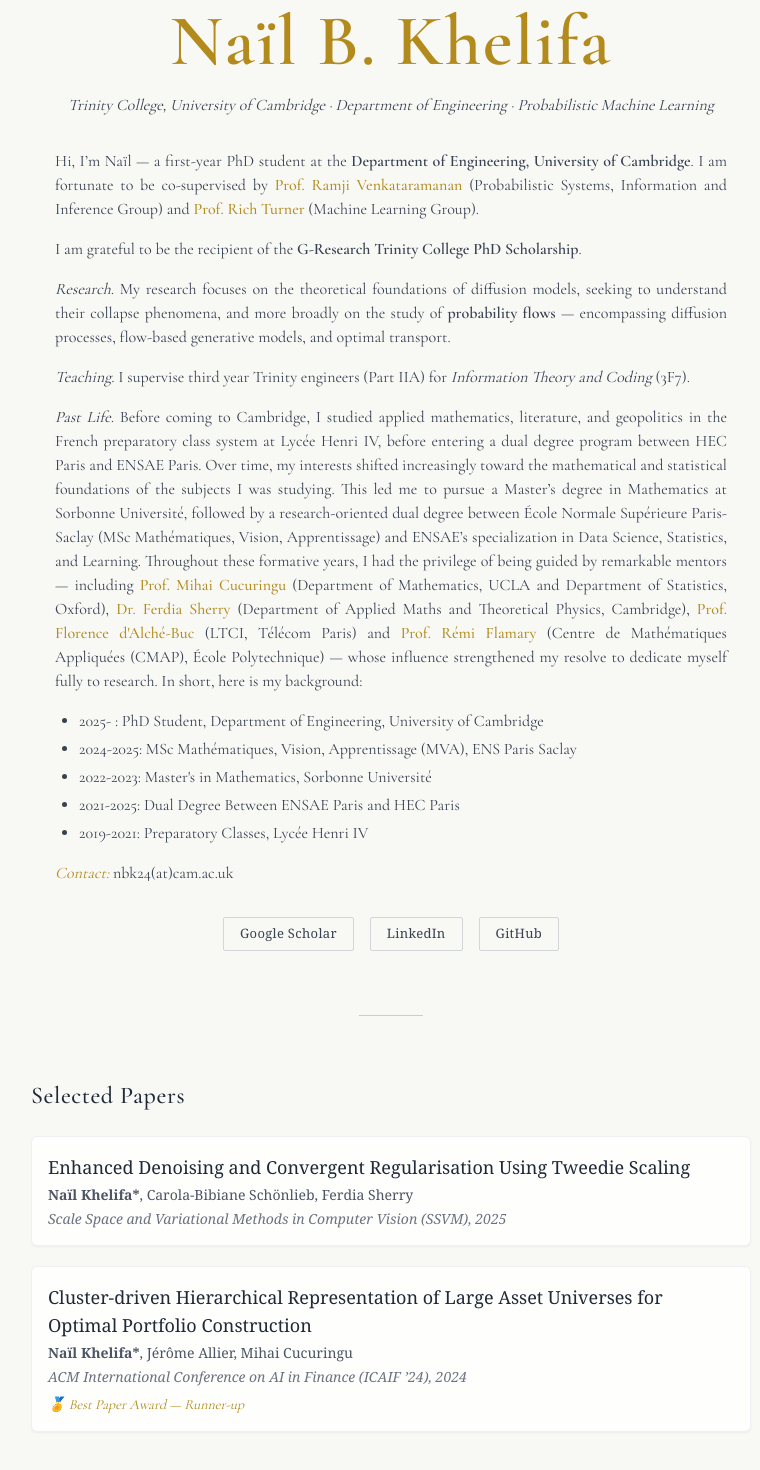
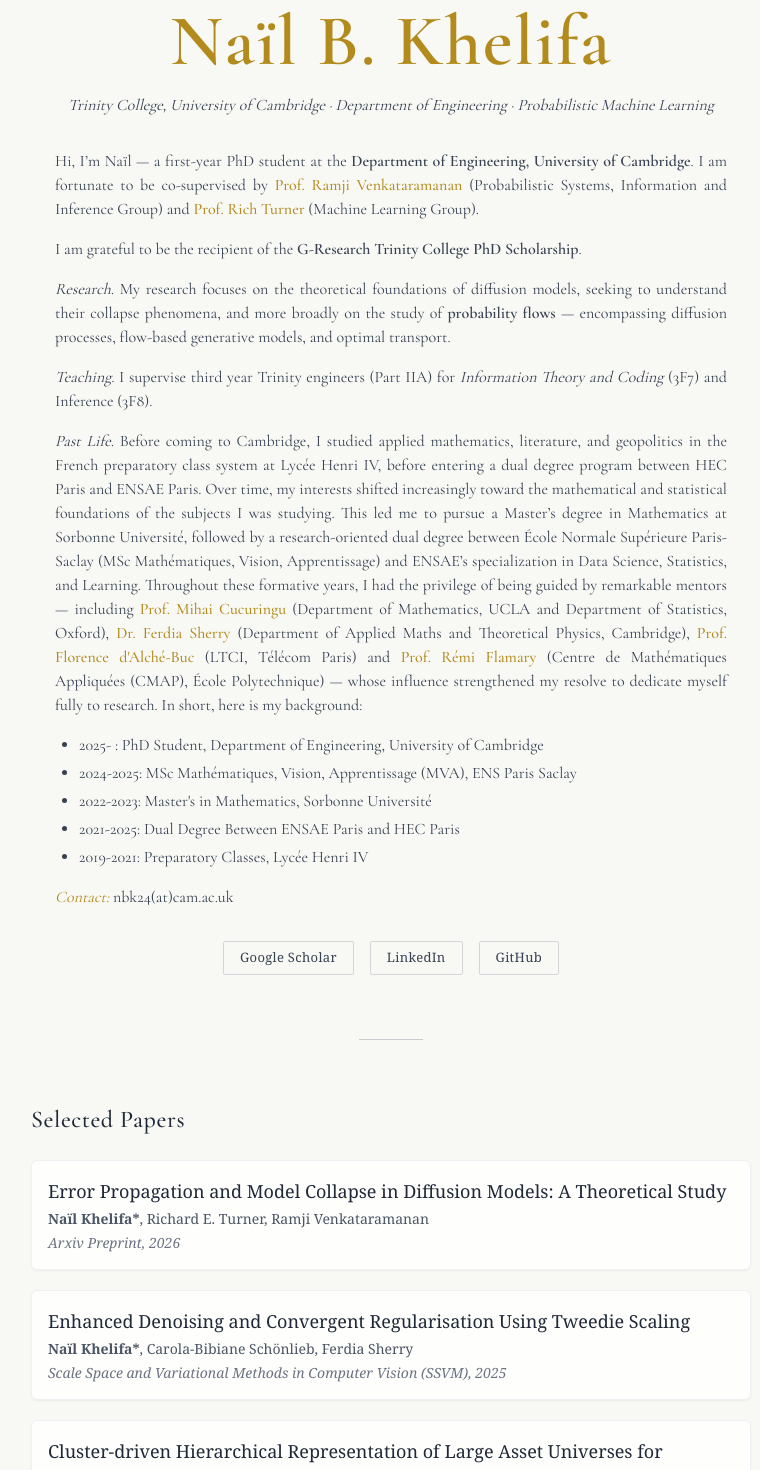
Before and after one commit to NailKhelifa/NailKhelifa.github.io, a React (Vite) app: page / in a window 1280 px wide. Shown: the part 259-1729 px from the top of the page, without its empty margins (249-1009 px from the left). Built offline with nearby package versions, Linux system fonts and the light colour scheme.

Commit message:
3f8+model_collapse

```diff
--- a/src/App.jsx
+++ b/src/App.jsx
@@ -55,7 +55,7 @@ const INTRO_PARAS = [
     of <strong>probability flows</strong> — encompassing diffusion processes, flow-based generative models, and optimal transport.
   </>,
   <>
-    <em>Teaching.</em> I supervise third year Trinity engineers (Part IIA) for <em>Information Theory and Coding</em> (3F7).
+    <em>Teaching.</em> I supervise third year Trinity engineers (Part IIA) for <em>Information Theory and Coding</em> (3F7) and Inference (3F8).
   </>,
   <>
     <em>Past Life.</em> Before coming to Cambridge, I studied applied mathematics, literature, and geopolitics in the French preparatory class system at Lycée Henri IV,
@@ -80,6 +80,13 @@ const INTRO_BULLETS = [
 
 // ==== Papers ====
 const PAPERS = [
+  {
+    id: "khelifa2026modelcollapse",
+    title: "Error Propagation and Model Collapse in Diffusion Models: A Theoretical Study",
+    authors: "Naïl Khelifa, Richard E. Turner, Ramji Venkataramanan",
+    venue: "Arxiv Preprint, 2026",
+    link: "https://arxiv.org/abs/2602.16601",
+  },
   {
     id: "khelifa2025tweedie",
     title: "Enhanced Denoising and Convergent Regularisation Using Tweedie Scaling",
```
